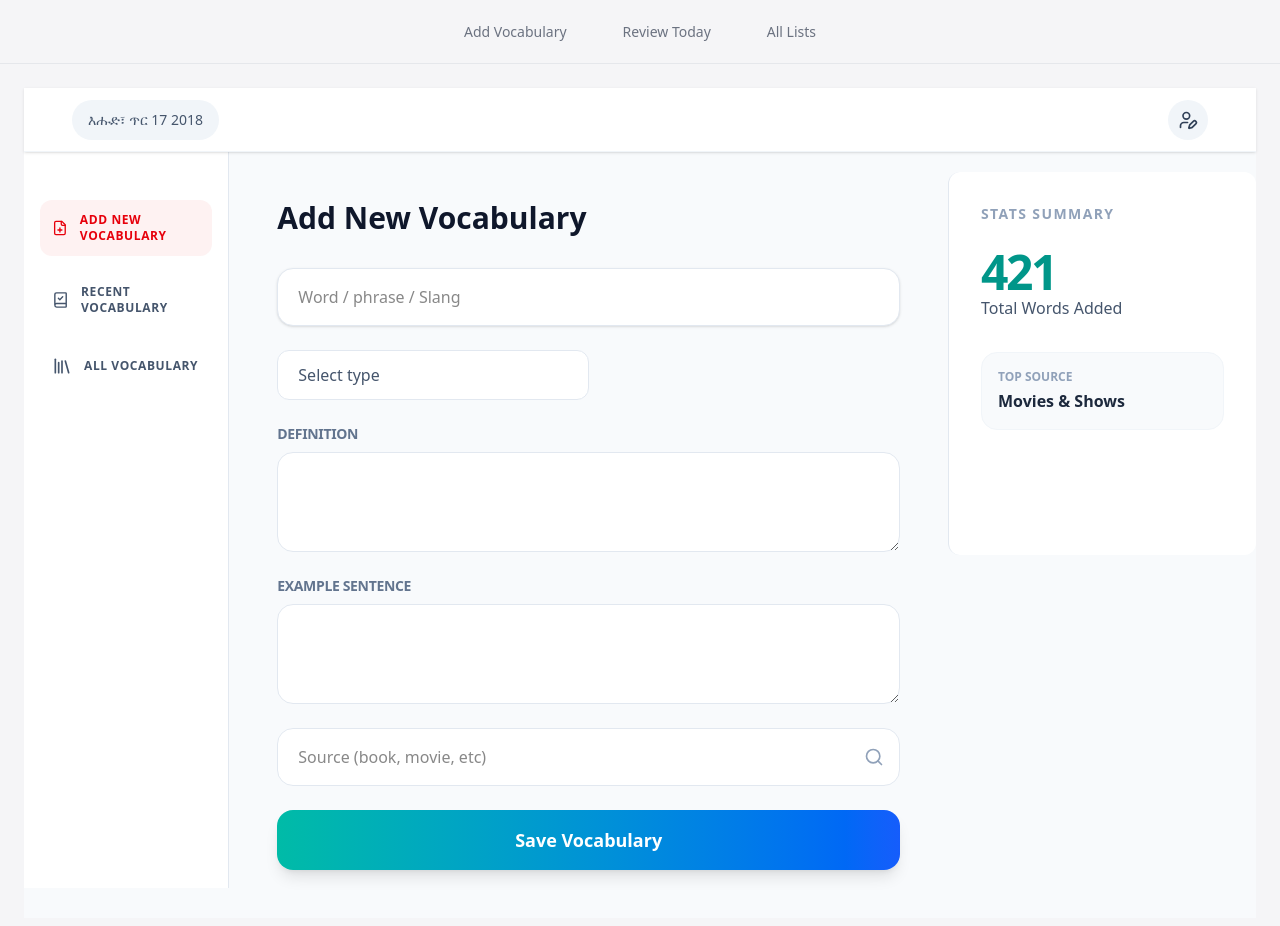
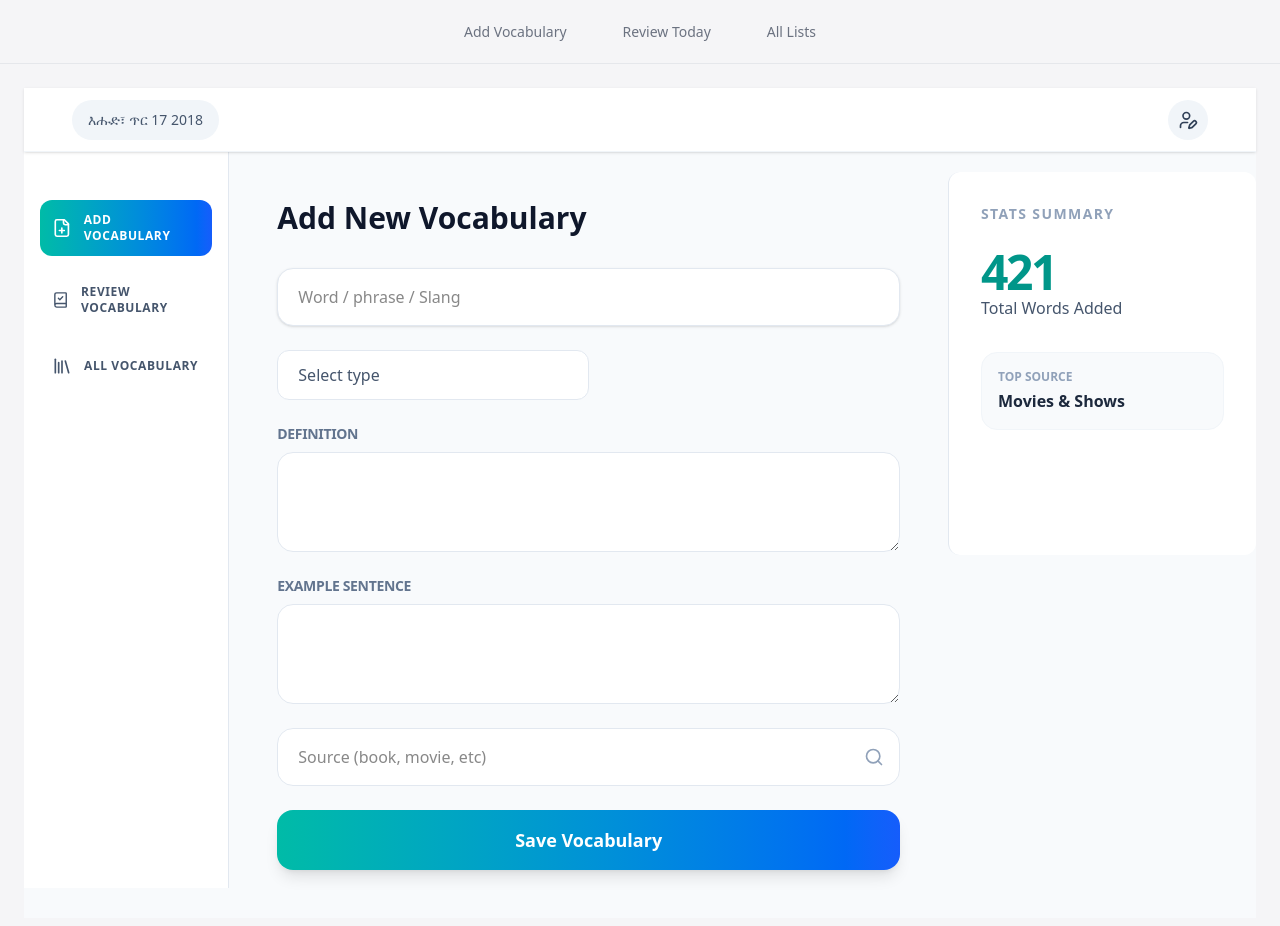
Before and after one commit to Hena-yaris/vocab-review-app, a Next.js app: page /dashboard/vocabulary/add in a window 1280 px wide. Shown: the top 926 px of the page. Built offline with nearby package versions, Linux system fonts and the light colour scheme.

Commit message:
refactor: the side bar with hover

```diff
--- a/app/dashboard/vocabulary/add/page.tsx
+++ b/app/dashboard/vocabulary/add/page.tsx
@@ -1,13 +1,35 @@
 "use client";
 import formatEthiopianDate from "@/lib/date";
 
+import { usePathname } from "next/navigation";
+import { FilePlus, BookCheck, Library, Search,UserPen,CircleArrowLeft } from "lucide-react";
+import Link from "next/link";
 
-import { FilePlus, BookCheck, Library, Search,UserPen,CircleArrowLeft } from "lucide-react";
+
+
+const navItems = [
+  {
+    label: "Add Vocabulary",
+    href: "/dashboard/vocabulary/add",
+    icon: FilePlus,
+  },
+  {
+    label: "Review Vocabulary",
+    href: "/dashboard/vocabulary/review",
+    icon: BookCheck,
+  },
+  {
+    label: "All Vocabulary",
+    href: "/dashboard/vocabulary/list",
+    icon: Library,
+  },
+];
 
 export default function VocabularyLayout() {
+  const pathname = usePathname();
+
   return (
     <div className="min-h-screen bg-slate-50">
-
       {/* Header */}
       <header className="flex items-center px-4 md:px-12 justify-between h-16 bg-white shadow-sm border-b border-slate-100 sticky top-0 z-50">
         <div className="flex items-center gap-4 flex-1">
@@ -32,26 +54,38 @@ export default function VocabularyLayout() {
       <div className="grid grid-cols-1 md:grid-cols-12 gap-0">
         {/* 1. SIDEBAR (Left) - Spans 2 of 12 columns */}
         <aside className="hidden lg:block lg:col-span-2 bg-white border-r border-slate-200 h-[calc(100vh-64px)] sticky top-16">
-          <div className="flex flex-col pt-12 px-4 gap-4">
-            <div className="flex items-center p-3 bg-red-50 text-red-600 rounded-xl cursor-pointer hover:bg-red-100 transition-colors">
-              <FilePlus className="w-5 h-5 mr-3" />
-              <span className="text-xs font-bold uppercase tracking-wider">
-                Add New Vocabulary
-              </span>
-            </div>
-            <div className="flex items-center p-3 text-slate-600 rounded-xl cursor-pointer hover:bg-slate-100 transition-colors">
-              <BookCheck className="w-5 h-5 mr-3" />
-              <span className="text-xs font-bold uppercase tracking-wider">
-                Recent Vocabulary
-              </span>
-            </div>
-            <div className="flex items-center p-3 text-slate-600 rounded-xl cursor-pointer hover:bg-slate-100 transition-colors">
-              <Library className="w-5 h-5 mr-3" />
-              <span className="text-xs font-bold uppercase tracking-wider">
-                All Vocabulary
-              </span>
-            </div>
-          </div>
+          <nav className="flex flex-col pt-12 px-4 gap-4">
+            {navItems.map((item) => {
+              const isActive = pathname === item.href;
+              return (
+                <Link
+                  href={item.href}
+                  key={item.href}
+                  className="relative flex items-center p-3 rounded-xl overflow-hidden group"
+                >
+                  {/* Gradient layer */}
+                  <span
+                    className={`absolute inset-0 bg-linear-to-r from-teal-500 to-blue-600
+      transition-opacity duration-300
+      ${isActive ? "opacity-100" : "opacity-0 group-hover:opacity-100"}
+    `}
+                  />
+
+                  {/* Content */}
+                  <span
+                    className={`relative z-10 flex items-center transition-colors duration-300
+      ${isActive ? "text-white" : "text-slate-600 group-hover:text-white"}
+    `}
+                  >
+                    <item.icon className="w-5 h-5 mr-3" />
+                    <span className="text-xs font-bold uppercase tracking-wider">
+                      {item.label}
+                    </span>
+                  </span>
+                </Link>
+              );
+            })}
+          </nav>
         </aside>
 
         {/* 2. MAIN FORM (Center) - Spans 7 of 12 columns */}
```
